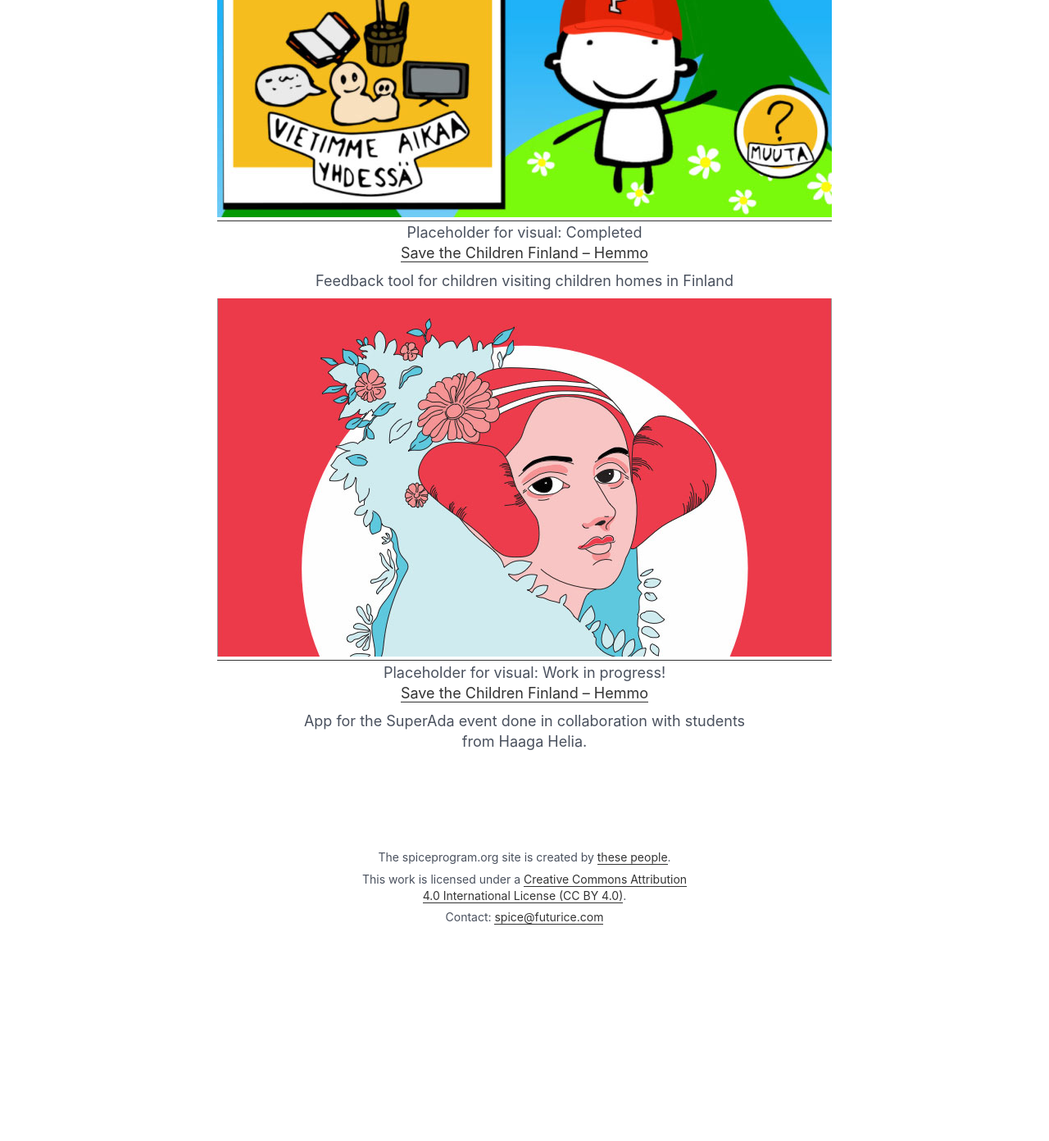
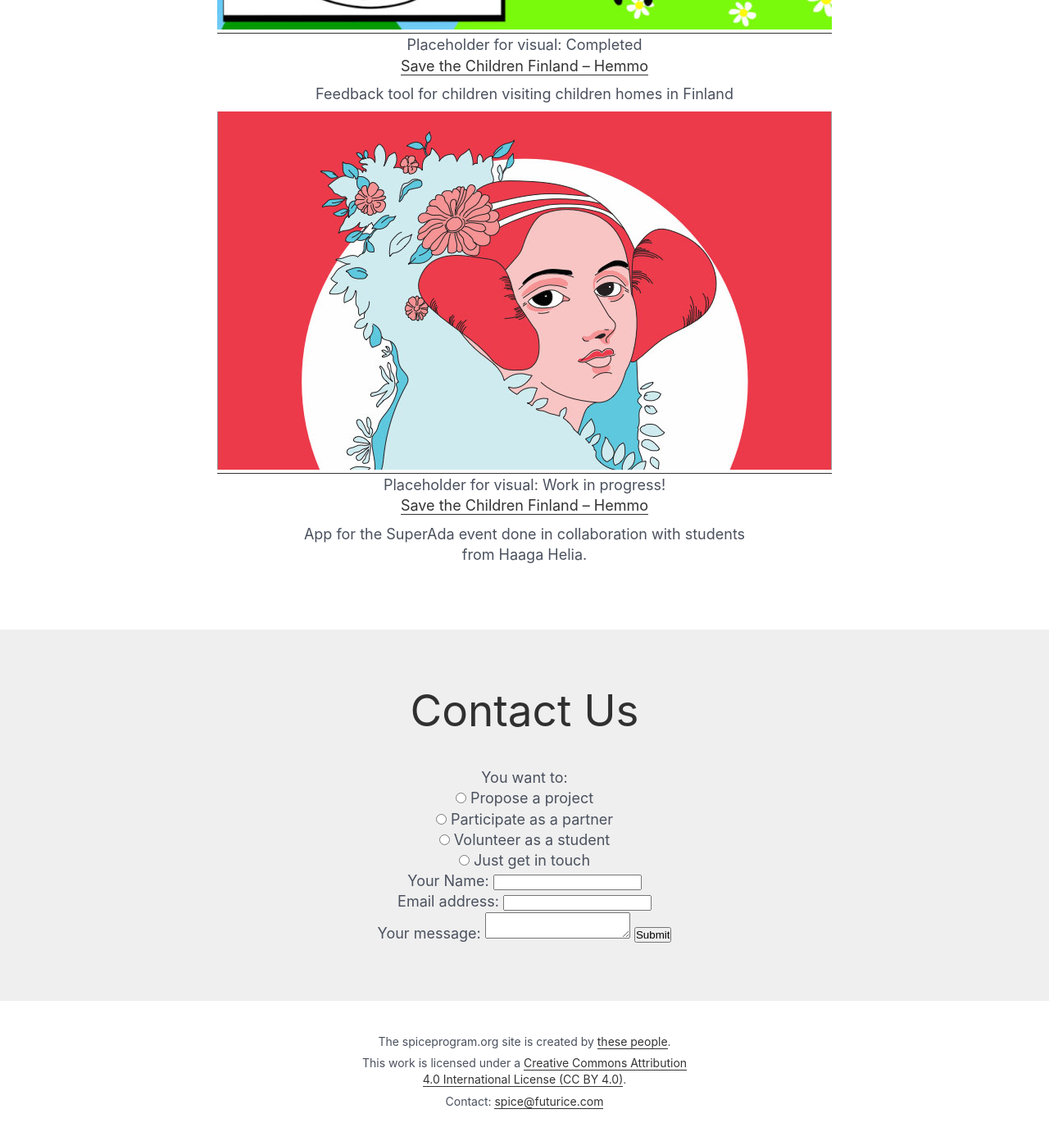
Before and after one commit to futurice/spiceprogram, a Jekyll site: the page built from chilicorn-fund/index.html, in a window 1280 px wide and 1400 px high, scrolled down 5590 px. Shown: the top 1392 px of the window at 82% size. Built offline with Jekyll 4.4.1, drawn with Linux system fonts in a browser that asks for light colours; nearby versions of some CDN libraries; before the commit the page ends 6766 px from its top, so only the background shows below that.

Commit message:
New contact section and some minor changes

```diff
--- a/assets/css/_fund.scss
+++ b/assets/css/_fund.scss
@@ -106,12 +106,25 @@
 
 /******  CRITERIA ********/
 .criteria {
+  background-color: $purple;
+
+  h2 {
+    color: white;
+  }
+
   .gallery {
     @extend %clearfix;
   }
 
   .criterion {
     margin-bottom: $item-spacing;
+    h3 {
+      color: $yellow-text;
+    }
+
+    p {
+      color: white;
+    }
   }
 
   @media screen and (min-width: $tablet) {
--- a/assets/css/css.scss
+++ b/assets/css/css.scss
@@ -61,6 +61,9 @@
 $blue: #45A4FC;
 $gray-text: #6b6b6b;
 $gray-text-lighter: #9c9c9c;
+$yellow-text: #FFE320;
+$yellow-button: #FCBE12;
+$purple: #9F6CE3;
 
 /* Resets */
 * {
--- a/chilicorn-fund/index.html
+++ b/chilicorn-fund/index.html
@@ -128,32 +128,27 @@
     </div>
     <div class="gallery">
       <div class="criterion">
-        <img src="{{ site.baseurl }}/assets/img/criterion1.png" alt="">
+        <!-- <img src="{{ site.baseurl }}/assets/img/criterion1.png" alt=""> -->
         <h3>Positive Impact</h3>
         <p>Is the project making the world better? How much better? <br>This is the most important measure to consider and it gets double the weight of the others. </p>
       </div>
      <div class="criterion">
-        <img src="{{ site.baseurl }}/assets/img/criterion1.png" alt="">
         <h3>Open Source Significance</h3>
         <p>Is the outcome replicable for other areas and for similar problems? When we share the results as open source, can that bring extra value to the world?</p>
       </div>
      <div class="criterion">
-        <img src="{{ site.baseurl }}/assets/img/criterion1.png" alt="">
         <h3>Competence Development</h3>
         <p>How much relevant learning do participants get out of this project? Are they learning new technologies or better ways of doing things? Can they apply what they learn in future projects?</p>
       </div>
      <div class="criterion">
-        <img src="{{ site.baseurl }}/assets/img/criterion1.png" alt="">
         <h3>Student Cooperation Opportunities</h3>
         <p>Can the project be done together with groups of students, under our guidance? How well is it suited for that type of setup?</p>
       </div>
      <div class="criterion">
-        <img src="{{ site.baseurl }}/assets/img/criterion1.png" alt="">
         <h3>Partner Sponsorship Opportunities</h3>
         <p>Are there good chances to get funding from one of Futurice's partners for this? Or could it get some public funding for example?</p>
       </div>
      <div class="criterion">
-        <img src="{{ site.baseurl }}/assets/img/criterion1.png" alt="">
         <h3>PR Opportunities</h3>
         <p>Could Futurice and any sponsoring partners get well-deserved publicity for doing this project pro-bono? Will we be proud of it?</p>
       </div>
@@ -238,3 +233,44 @@
 
   </div>
 </section>
+
+
+<section class="contact">
+  <div class="container">
+    <div class="section-header">
+      <a name="contact"></a>
+      <h2>Contact Us</h2>
+    </div>
+    <form action="contact-us.php">
+
+    <label class="form-label">You want to:</label>
+    <div class="radio-group">
+      <div class="radio">
+        <input id="radio_contact_project" name="objective" value="Propose a project" type="radio">
+          <label for="radio_contact_project">Propose a project</label>
+      </div>
+      <div class="radio">
+        <input id="radio_contact_partner" name="objective" value="Participate as a partner" type="radio">
+          <label for="radio_contact_partner">Participate as a partner</label>
+      </div>
+      <div class="radio">
+        <input id="radio_contact_student" name="objective" value="Participate as a partner" type="radio">
+          <label for="radio_contact_student">Volunteer as a student</label>
+      </div>
+      <div class="radio">
+        <input id="radio_contact_other" name="objective" value="Participate as a partner" type="radio">
+          <label for="radio_contact_other">Just get in touch</label>
+      </div>
+
+      <label for="name"> Your Name:<label>
+      <input type="text" name="name" value=""><br>
+      <label for="email"> Email address:<label>
+      <input type="text" name="email" value=""><br>
+      <label for="message"> Your message:<label>
+      <textarea id="message" placeholder="Tell us more about your intentions to collaborate with us."> </textarea>
+
+      <input type="submit" value="Submit">
+    </form>
+
+  </div>
+</section>
```
